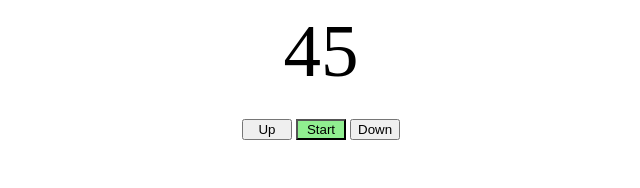
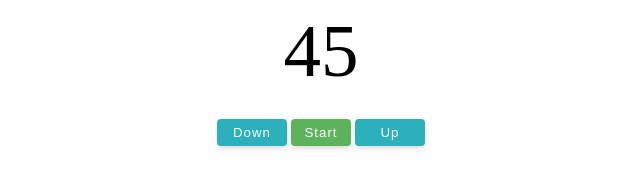
Before and after one commit to P-Pimentinha/workoutTImer, a website: page public/index.html in a window 1280 px wide. Shown: the whole page, without its empty margins (319-959 px from the left). Drawn offline with Linux system fonts and the light colour scheme.

Commit message:
changed btn style

```diff
--- a/public/index.html
+++ b/public/index.html
@@ -13,11 +13,40 @@
     </div>
 
     <div class="buttons">
+      <button class="btnDown">Down</button>
+      <button class="btnStart">Start</button>
       <button class="btnUp">Up</button>
-      <button class="btnStart">Start</button>
-      <button class="btnDown">Down</button>
     </div>
+
+    <!-- <label for="xone">Set Timer</label>
+    <select id="lunch" name="lunch">
+      <option value="45">45</option>
+      <option value="60">60</option>
+      <option value="90">90</option>
+      <option value="30">30</option>
+    </select>
+
+    <input type="button" class="disabled" id="btnTest" value="Click ME" /> -->
 
     <script type="module" src="./js/app.js" charset="uft-8"></script>
   </body>
 </html>
+
+<!-- <html lang="en">
+  <head>
+    <meta charset="UTF-8" />
+    <meta http-equiv="X-UA-Compatible" content="IE=edge" />
+    <meta name="viewport" content="width=device-width, initial-scale=1.0" />
+    <title>Remove HTML</title>
+  </head>
+  <body>
+    <form>
+      <input
+        type="button"
+        value="click here to clear"
+        onclick="document.getElementById('inputText').value = '' "
+      />
+      <input type="text" value="Tutorix" id="inputText" />
+    </form>
+  </body>
+</html> -->
--- a/public/style/style.css
+++ b/public/style/style.css
@@ -16,17 +16,41 @@
 .btnUp {
   margin: 0 auto;
   text-align: center;
+  margin-top: 25px;
+  width: 70px;
+
+  cursor: pointer;
+  color: #fff;
+  background: #2cb1bc;
+  border: transparent;
+  border-radius: 0.25rem;
+  letter-spacing: 1px;
+  padding: 0.375rem 0.75rem;
+  box-shadow: 0 4px 6px -1px rgba(0, 0, 0, 0.1),
+    0 2px 4px -1px rgba(0, 0, 0, 0.06);
+  transition: 0.3s ease-in-out all;
+  text-transform: capitalize;
   display: inline-block;
-  margin-top: 25px;
-  width: 50px;
 }
 
 .btnDown {
   margin: 0 auto;
   text-align: center;
+  margin-top: 25px;
+  width: 70px;
+
+  cursor: pointer;
+  color: #fff;
+  background: #2cb1bc;
+  border: transparent;
+  border-radius: 0.25rem;
+  letter-spacing: 1px;
+  padding: 0.375rem 0.75rem;
+  box-shadow: 0 4px 6px -1px rgba(0, 0, 0, 0.1),
+    0 2px 4px -1px rgba(0, 0, 0, 0.06);
+  transition: 0.3s ease-in-out all;
+  text-transform: capitalize;
   display: inline-block;
-  margin-top: 25px;
-  width: 50px;
 }
 
 .btnStart {
@@ -34,8 +58,19 @@
   text-align: center;
   display: inline-block;
   margin-top: 25px;
-  width: 50px;
-  background-color: lightgreen;
+  width: 60px;
+  background-color: rgb(92, 179, 92);
+
+  cursor: pointer;
+  color: #fff;
+  border: transparent;
+  border-radius: 0.25rem;
+  letter-spacing: 1px;
+  padding: 0.375rem 0.75rem;
+  box-shadow: 0 4px 6px -1px rgba(0, 0, 0, 0.1),
+    0 2px 4px -1px rgba(0, 0, 0, 0.06);
+  transition: 0.3s ease-in-out all;
+  text-transform: capitalize;
 }
 
 p {
--- a/server.js
+++ b/server.js
@@ -10,8 +10,12 @@ app.use(express.static('public'));
 /* app.use(express.static(path.join(__dirname, '/public/css'))); */
 
 app.get('/', (req, res) => {
-  res.sendFile(__dirname + './public/index.html');
+  res.sendFile(__dirname + './public/todelete/test.html');
 });
+
+// app.get('/test', (req, res) => {
+//   res.sendFile(__dirname + '/public/todelete/test.html');
+// });
 
 app.use(express.json());
 app.use(helmet());
```
Also changed, not shown: public/js/app.js (+11 -1 lines).
